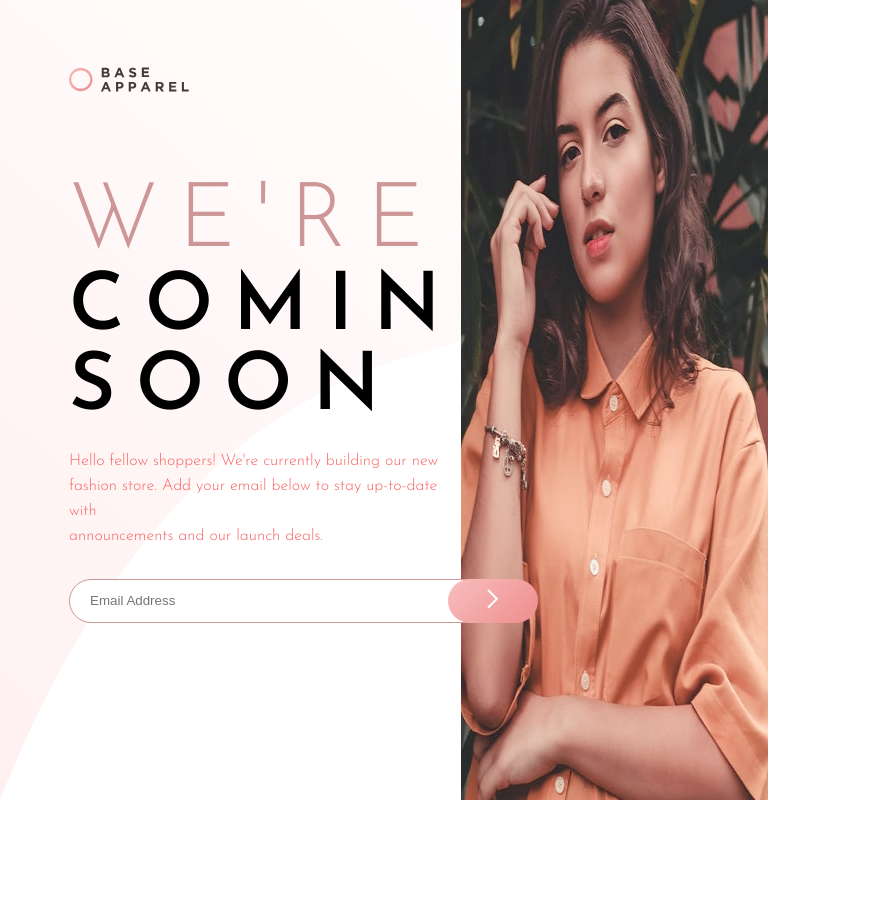
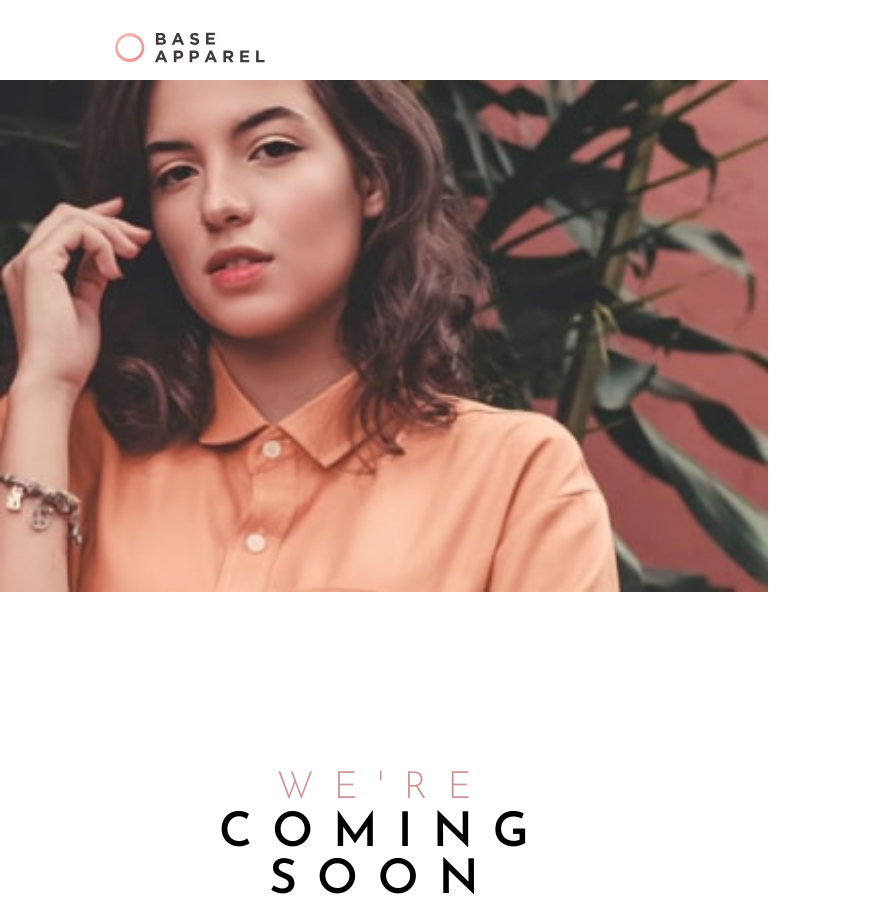
Before and after one commit to mccartheney/Base-Apparel-coming-soon-page, a plain HTML site: page index.html in a window 768 px wide. Shown: the top 909 px of the page, 883 px wide, since content can reach past the window. Before the commit the page ends 804 px from the top, so only its background shows below. Drawn offline with Linux system fonts and the light colour scheme.

Commit message:
moblile stylization finalized

```diff
--- a/index.html
+++ b/index.html
@@ -7,6 +7,7 @@
   <link rel="icon" type="image/png" sizes="32x32" href="./images/favicon-32x32.png">
   <link rel="stylesheet" href="./src/css/reset.css">
   <link rel="stylesheet" href="./src/css/style.css">
+  <link rel="stylesheet" href="./src/css/styleMobile.css">
 
   <title>Base Apparel coming soon page</title>
 
@@ -33,12 +34,12 @@
         </div>
         <div class="main_textContent_content_paragraph">
           <p>
-            Hello fellow shoppers! We're currently building our new <br>fashion store.
-            Add your email below to stay up-to-date with <br>announcements and our launch deals.
+            Hello fellow shoppers! We're currently building <br class="mobile">our new <br class="desktop">fashion store.
+            Add your email below to <br class="mobile">stay up-to-date with <br class="desktop">announcements and our <br class="mobile">launch deals.
           </p>
         </div>
         <form class="main_textContent_content_form">
-          <input type="text" placeholder="Email Address" class="main_textContent_content_form-input">
+          <input type="text" placeholder="Email Address" class="main_textContent_content_form-input error">
           <button type="submit"><img src="./images/icon-arrow.svg" alt="arrow"></button>
           <div class="errorText">
             <p>
@@ -49,7 +50,10 @@
       </div>
     </div>
     <div class="main_imageContent">
-      <img src="./images/hero-desktop.jpg" alt="model">
+      <picture>
+        <source media="(max-width: 1023px)" srcset="./images/hero-mobile.jpg">
+        <img src="./images/hero-desktop.jpg" alt="model">
+      </picture>
     </div>
   </main>
 
--- a/src/css/style.css
+++ b/src/css/style.css
@@ -8,6 +8,10 @@
 body {
     min-height: 100vh;
     font-family: 'Josefin Sans', sans-serif;
+}
+
+.mobile {
+    display: none;
 }
 
 main {
@@ -112,7 +116,6 @@ main {
 
 .main_imageContent {
     width: 40%;
-    background-color: aqua;
 }
 
 .main_imageContent img{
--- /dev/null
+++ b/src/css/styleMobile.css
@@ -0,0 +1,87 @@
+@media (max-width : 1023px) {
+
+    .mobile {display: inline;}
+
+    .desktop {display: none;}
+
+    main{
+        width: 100vw;
+        position: relative;
+        display: flex;
+        flex-direction: column;
+    }
+
+    .main_imageContent {
+        width: 100%;
+        position: absolute;
+        top: 10%;
+    }
+
+
+    .main_textContent {
+        background: none;
+        padding-top: none;
+        width: 100%;
+    }
+
+    .main_textContent_header {
+        margin-bottom: none;
+        height: 10vh;
+        width: 100%;
+        display: flex;
+        justify-content: start;
+        align-items: center;
+    }
+
+    .main_textContent_header img {
+        margin-top:4vh;
+        width: 30vw;
+    }
+
+    @media (min-width : 550px) {
+        .main_textContent_header img {
+            width: 150px;
+        }
+    }
+
+    .main_textContent_content {
+        margin-top: 90vw;
+        text-align: center;
+
+        display: flex;
+        flex-direction: column;
+        justify-content: center;
+        align-items: center;
+        padding-top: 0%;
+        padding-left: 0%;
+    }
+
+    .main_textContent_content_header h1{
+        font-size: calc(40px + 1vw);
+    }
+
+    .main_textContent_content_header span {
+        font-size: calc(30px + 1vw);
+    }
+
+    .main_textContent_content_form {
+        display: flex;
+        justify-content: center;
+        align-items: center;
+        width: 100%;
+        margin-left: -10px;
+    }
+
+    .main_textContent_content_form input {
+        width: 240px;
+    }
+
+    .main_textContent_content_form button {
+        width: 70px;
+    }
+
+    .error {
+        background: url("../../images/icon-error.svg") no-repeat 170px;
+        background-size: 20px;
+    }
+}
```
